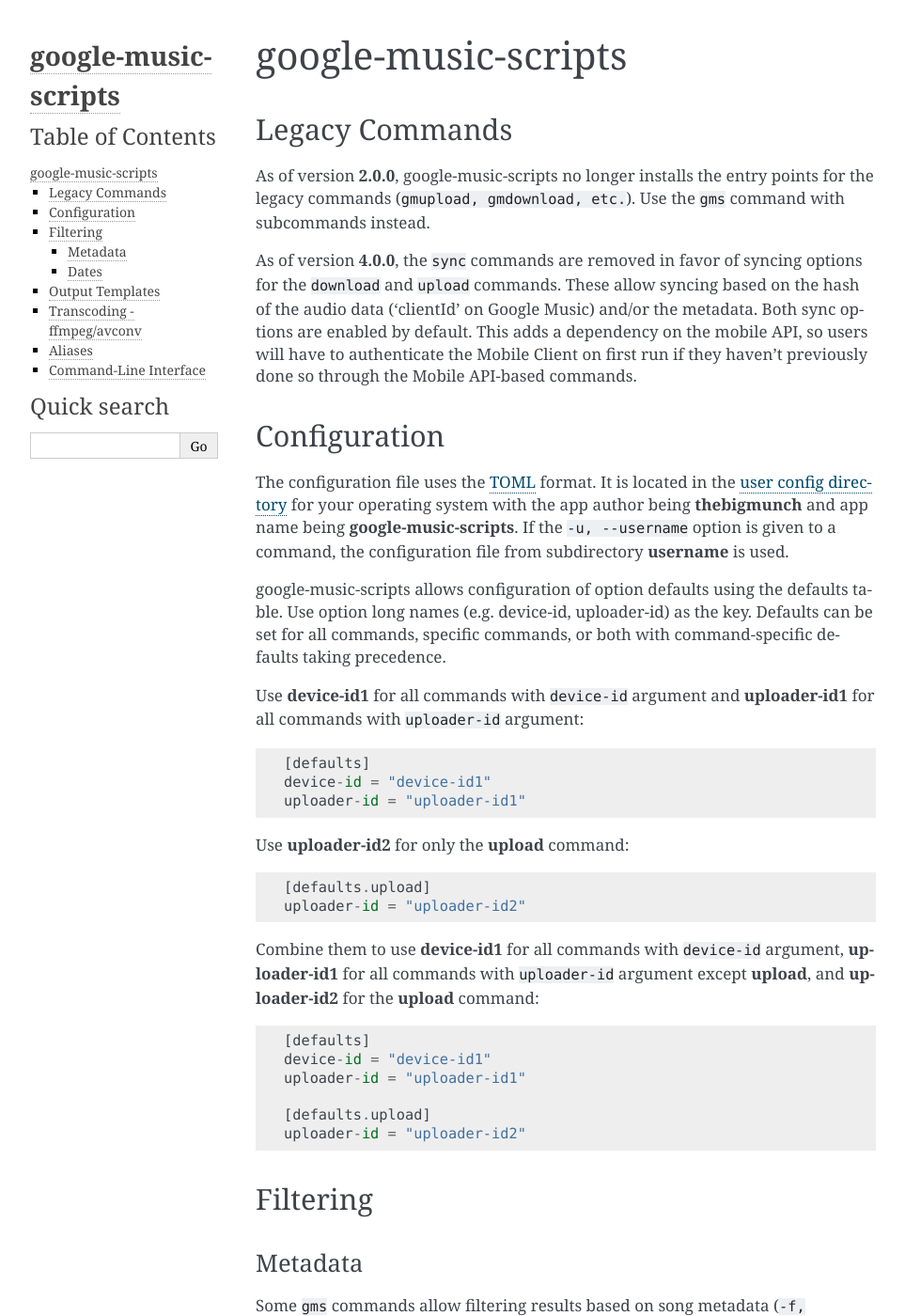
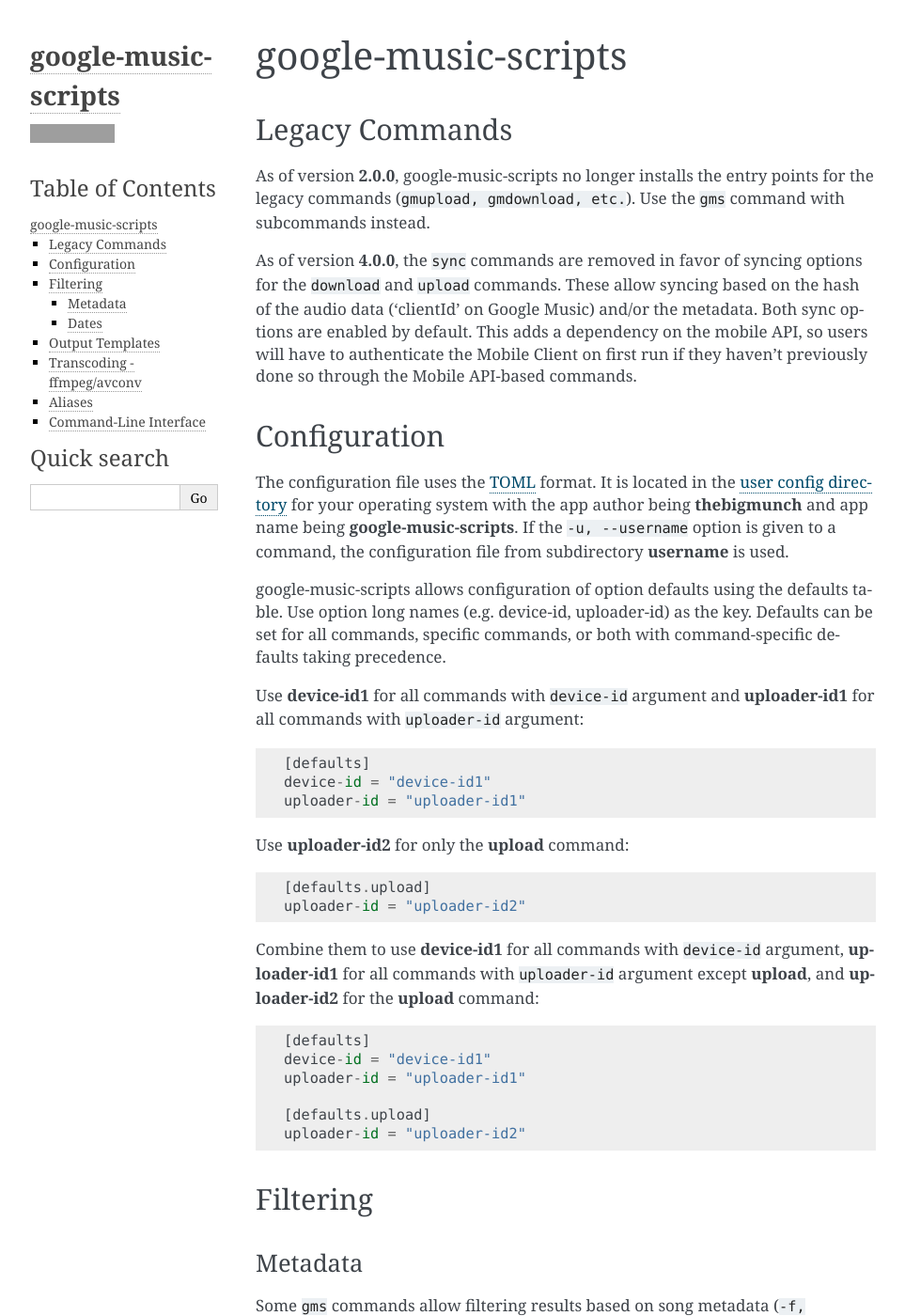
Before and after one commit to thebigmunch/google-music-scripts, a Sphinx documentation site: the page built from docs/index.rst, in a window 1280 px wide and 1400 px high. Shown: the whole window at 94% size, without its empty margins (148-1111 px from the left). Built offline with Sphinx 7.4.7, drawn with Linux system fonts in a browser that asks for light colours; some of the changed text lies outside the part shown; grey boxes are pictures that could not be loaded.

Commit message:
Improve docs

```diff
--- a/docs/conf.py
+++ b/docs/conf.py
@@ -83,8 +83,14 @@
 # Theme options are theme-specific and customize the look and feel of a theme
 # further.  For a list of options available for each theme, see the
 # documentation.
-#
-# html_theme_options = {}
+
+html_theme_options = {
+	'fixed_sidebar': True,
+	'github_user': 'thebigmunch',
+	'github_repo': 'google-music-scripts',
+	'github_type': 'star',
+	'show_powered_by': False
+}
 
 # Add any paths that contain custom static files (such as style sheets) here,
 # relative to this directory. They are copied after the builtin static files,
```
